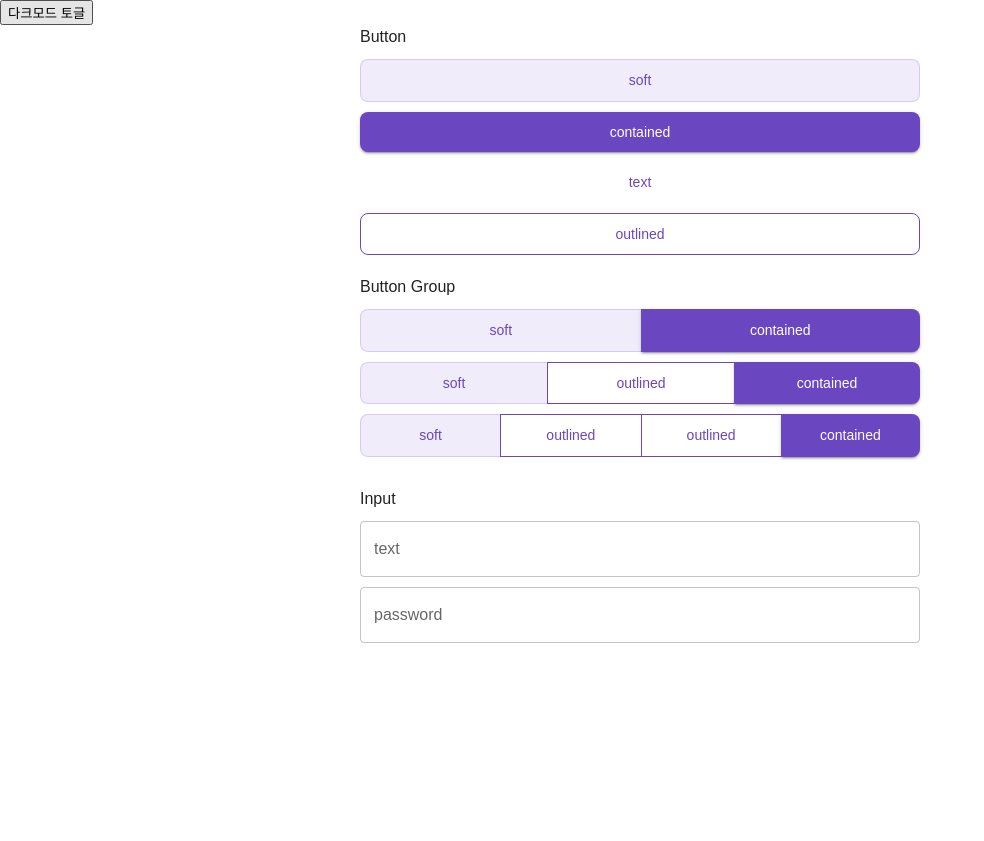
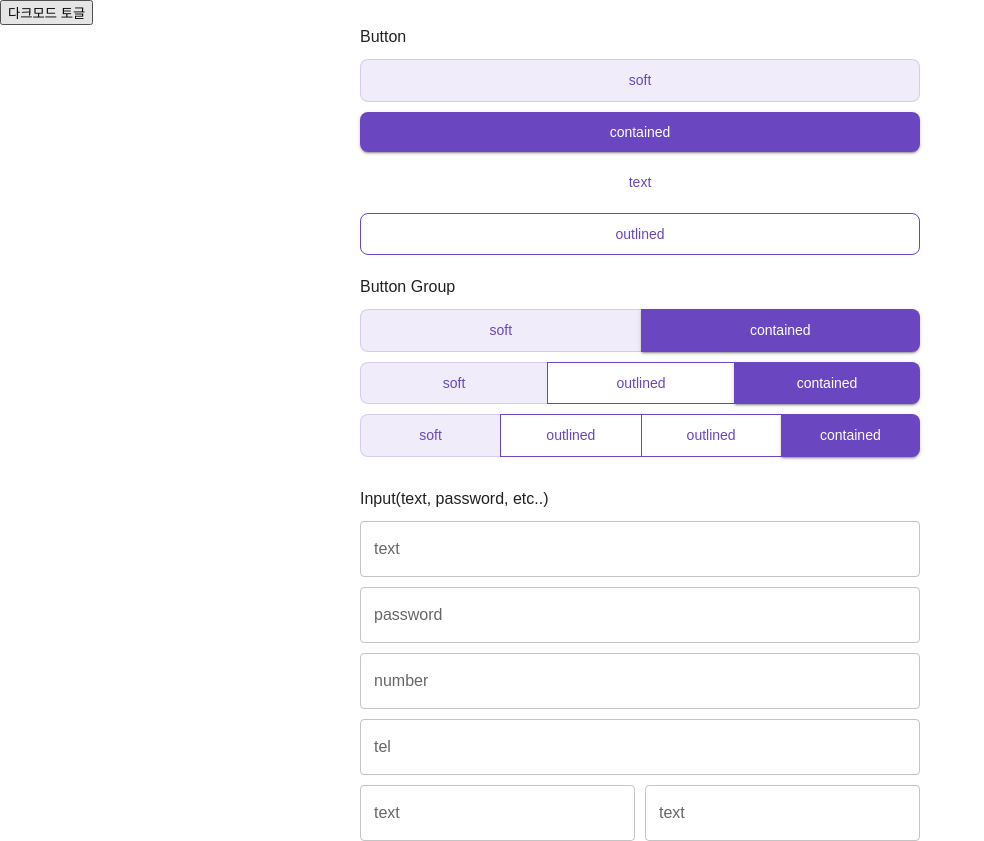
Before and after one commit to 9Gu-Mo/React_Mui, a React (Vite) app: page / in a window 1280 px wide. Shown: the whole page, without its empty margins (0-984 px from the left). Before the commit the page ends 800 px from the top, so only its background shows below. Built offline with nearby package versions, Linux system fonts and the light colour scheme.

Commit message:
mui input 커스텀 추가

```diff
--- /dev/null
+++ b/prettierrc.json
@@ -0,0 +1,5 @@
+{
+  "printWidth": 100,
+  "singleQuote": true,
+  "trailingComma": "es5"
+}
--- a/src/component/Icon/IconClear.tsx
+++ b/src/component/Icon/IconClear.tsx
@@ -1,9 +1,9 @@
-interface IconProps {
+interface Props {
   size?: string;
   color?: string;
 }
 
-export default function IconClear(props: IconProps) {
+export default function IconClear(props: Props) {
   return (
     <>
       <svg
--- /dev/null
+++ b/src/component/Icon/IconEye.tsx
@@ -0,0 +1,25 @@
+interface Props {
+  size?: string;
+  color?: string;
+}
+
+export default function IconEye(props: Props) {
+  return (
+    <>
+      <svg
+        width={props.size ? props.size : "16px"}
+        height={props.size ? props.size : "16px"}
+        viewBox="0 0 16 16"
+        fill="none"
+        xmlns="http://www.w3.org/2000/svg"
+      >
+        <path
+          fillRule="evenodd"
+          clipRule="evenodd"
+          d="M0 8L3.07945 4.30466C4.29638 2.84434 6.09909 2 8 2C9.90091 2 11.7036 2.84434 12.9206 4.30466L16 8L12.9206 11.6953C11.7036 13.1557 9.90091 14 8 14C6.09909 14 4.29638 13.1557 3.07945 11.6953L0 8ZM8 11C9.65685 11 11 9.65685 11 8C11 6.34315 9.65685 5 8 5C6.34315 5 5 6.34315 5 8C5 9.65685 6.34315 11 8 11Z"
+          fill={props.color ? props.color : "#000000"}
+        />
+      </svg>
+    </>
+  );
+}
--- /dev/null
+++ b/src/component/Icon/IconEyeClose.tsx
@@ -0,0 +1,29 @@
+interface Props {
+  size?: string;
+  color?: string;
+}
+
+export default function IconEyeClose(props: Props) {
+  return (
+    <>
+      <svg
+        width={props.size ? props.size : "16px"}
+        height={props.size ? props.size : "16px"}
+        viewBox="0 0 16 16"
+        fill="none"
+        xmlns="http://www.w3.org/2000/svg"
+      >
+        <path
+          fillRule="evenodd"
+          clipRule="evenodd"
+          d="M16 16H13L10.8368 13.3376C9.96488 13.7682 8.99592 14 8 14C6.09909 14 4.29638 13.1557 3.07945 11.6953L0 8L3.07945 4.30466C3.14989 4.22013 3.22229 4.13767 3.29656 4.05731L0 0H3L16 16ZM5.35254 6.58774C5.12755 7.00862 5 7.48941 5 8C5 9.65685 6.34315 11 8 11C8.29178 11 8.57383 10.9583 8.84053 10.8807L5.35254 6.58774Z"
+          fill={props.color ? props.color : "#000000"}
+        />
+        <path
+          d="M16 8L14.2278 10.1266L7.63351 2.01048C7.75518 2.00351 7.87739 2 8 2C9.90091 2 11.7036 2.84434 12.9206 4.30466L16 8Z"
+          fill={props.color ? props.color : "#000000"}
+        />
+      </svg>
+    </>
+  );
+}
--- a/src/component/common/MuiInput.tsx
+++ b/src/component/common/MuiInput.tsx
@@ -6,13 +6,33 @@ import {
 } from "@mui/material";
 import { useState } from "react";
 import IconClear from "../Icon/IconClear";
+import IconEye from "../Icon/IconEye";
+import IconEyeClose from "../Icon/IconEyeClose";
 
 type Props = TextFieldProps & {
   className?: string;
+  clear?: boolean;
 };
 
-export default function MuiInput({ className: className, ...rest }: Props) {
+export default function MuiInput({
+  className: className,
+  clear,
+  type,
+  ...rest
+}: Props) {
+  // input value length check
   const [value, setValue] = useState("");
+
+  const handleClear = () => {
+    setValue("");
+  };
+
+  // input password text show toggle
+  const [show, setShow] = useState(false);
+
+  const handleShow = () => {
+    setShow(!show);
+  };
 
   return (
     <>
@@ -22,14 +42,25 @@ export default function MuiInput({ className: className, ...rest }: Props) {
         onChange={(e) => {
           setValue(e.target.value);
         }}
+        type={type === "password" && show ? "text" : type}
         InputProps={{
-          endAdornment: value && (
-            <InputAdornment position="end">
-              <IconButton size="small" onClick={() => setValue("")}>
-                <IconClear />
-              </IconButton>
-            </InputAdornment>
-          ),
+          endAdornment:
+            type === "password" && value ? (
+              <InputAdornment position="end">
+                <IconButton size="small" onClick={handleShow}>
+                  {show ? <IconEyeClose /> : <IconEye />}
+                </IconButton>
+              </InputAdornment>
+            ) : (
+              value &&
+              clear && (
+                <InputAdornment position="end">
+                  <IconButton size="small" onClick={handleClear}>
+                    <IconClear />
+                  </IconButton>
+                </InputAdornment>
+              )
+            ),
         }}
         {...rest}
       />
--- a/src/component/mui/MuiForm.tsx
+++ b/src/component/mui/MuiForm.tsx
@@ -104,20 +104,60 @@ export default function MuiForm() {
             gap: "10px",
           }}
         >
-          <Typography>Input</Typography>
+          <Typography>Input(text, password, etc..)</Typography>
           <MuiInput
-            id="text"
+            id="text01"
             placeholder="text"
             label="text"
             variant="outlined"
+            clear
           />
           <MuiInput
-            id="password"
+            id="password01"
             placeholder="password"
             label="password"
             variant="outlined"
             type="password"
           />
+          <MuiInput
+            id="number01"
+            placeholder="number"
+            label="number"
+            variant="outlined"
+            type="number"
+            clear
+          />
+          <MuiInput
+            id="tel01"
+            placeholder="tel"
+            label="tel"
+            variant="outlined"
+            type="tel"
+            clear
+          />
+          <Stack
+            sx={{
+              display: "flex",
+              flexDirection: "row",
+              gap: "10px",
+              "& .MuiTextField-root": {
+                flex: 1,
+              },
+            }}
+          >
+            <MuiInput
+              id="text02-1"
+              placeholder="text"
+              label="text"
+              variant="outlined"
+            />
+            <MuiInput
+              id="text02-2"
+              placeholder="text"
+              label="text"
+              variant="outlined"
+            />
+          </Stack>
         </Stack>
       </Box>
     </>
```
